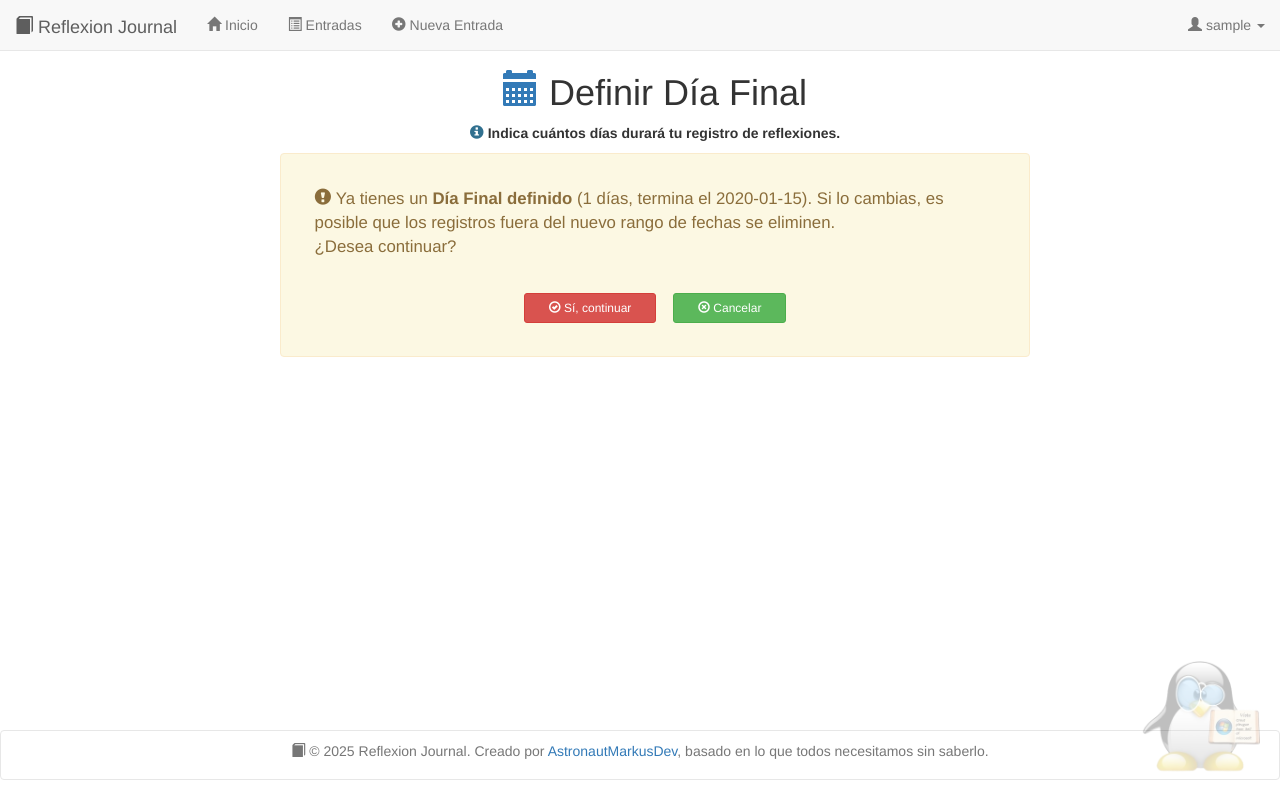
After one commit to AstronautMarkus/reflexion-journal, a Flask app: page /journal/settings/define_final_reflection_day in a window 1280 px wide. The commit adds this page. Run offline with Flask 3, Linux system fonts and the light colour scheme; a user stored in the database is signed in; tables that the repository leaves empty hold one stand-in row (values such as "Sample post"); some libraries are stand-ins or nearby versions.

Commit message:
feat: add define final reflection day functionality with corresponding template and settings link

```diff
--- a/reflexion-journal/app/routes/settings/__init__.py
+++ b/reflexion-journal/app/routes/settings/__init__.py
@@ -2,4 +2,4 @@ from flask import Blueprint
 
 settings = Blueprint('settings', __name__)
 
-from . import define_day_zero, settings_list, change_password, send_change_password_code, submit_change_password
+from . import define_day_zero, settings_list, change_password, send_change_password_code, submit_change_password, define_final_reflection_day
--- /dev/null
+++ b/reflexion-journal/app/routes/settings/define_final_reflection_day.py
@@ -0,0 +1,76 @@
+from . import settings
+from flask import render_template, redirect, url_for, request, jsonify
+from flask_login import current_user
+from app import db
+from flask import flash
+from app.middleware.check_user_auth import login_required_middleware
+from app.models.models import UserDaysGoal, UserDayZero
+from datetime import datetime, timedelta
+
+MAX_DAYS_FREE_PLAN = 100
+
+@settings.route('/settings/define_final_reflection_day', methods=['GET', 'POST'])
+@login_required_middleware
+def define_final_reflection_day():
+    user = current_user
+    user_day_zero = UserDayZero.query.filter_by(user_id=user.id).first()
+    if not user_day_zero:
+        flash('Por favor, establece tu Día Cero antes de definir el día final.', 'danger')
+        return redirect(url_for('settings.define_day_zero'))
+
+    user_days_goal = UserDaysGoal.query.filter_by(user_id=user.id).first()
+    has_days_goal_set = bool(user_days_goal)
+    days_ammount = user_days_goal.days_ammount if user_days_goal else None
+
+    final_date = None
+    if has_days_goal_set:
+        try:
+            day_zero_date = datetime.strptime(str(user_day_zero.date), "%Y-%m-%d")
+            final_date = (day_zero_date + timedelta(days=days_ammount-1)).date()
+        except Exception:
+            final_date = None
+
+    if request.method == 'POST':
+        days_ammount = request.form.get('days_ammount')
+        try:
+            days_ammount = int(days_ammount)
+            if days_ammount < 1 or days_ammount > MAX_DAYS_FREE_PLAN:
+                raise ValueError()
+        except Exception:
+            flash(f'El número de días debe ser un número entero positivo y no mayor a {MAX_DAYS_FREE_PLAN}.', 'danger')
+            return redirect(url_for('settings.define_final_reflection_day'))
+
+        record = UserDaysGoal.query.filter_by(user_id=user.id).first()
+        if record:
+            record.days_ammount = days_ammount
+        else:
+            record = UserDaysGoal(user_id=user.id, days_ammount=days_ammount)
+            db.session.add(record)
+        db.session.commit()
+        flash('Día final actualizado con éxito.', 'success')
+        return redirect(url_for('journal.dashboard'))
+
+    return render_template(
+        'settings/define_final_reflection_day.html',
+        has_days_goal_set=has_days_goal_set,
+        days_ammount=days_ammount,
+        final_date=final_date,
+        day_zero_date=user_day_zero.date
+    )
+
+@settings.route('/settings/calculate_final_date', methods=['POST'])
+@login_required_middleware
+def calculate_final_date():
+    user = current_user
+    user_day_zero = UserDayZero.query.filter_by(user_id=user.id).first()
+    if not user_day_zero:
+        return jsonify({'error': 'No day zero set'}), 400
+    try:
+        days_ammount = int(request.json.get('days_ammount'))
+        if days_ammount < 1 or days_ammount > MAX_DAYS_FREE_PLAN:
+            return jsonify({'error': f'El máximo permitido en el plan gratis es {MAX_DAYS_FREE_PLAN} días.'}), 400
+        day_zero_date = datetime.strptime(str(user_day_zero.date), "%Y-%m-%d")
+        final_date = (day_zero_date + timedelta(days=days_ammount-1)).strftime("%Y-%m-%d")
+        return jsonify({'final_date': final_date})
+    except Exception:
+        return jsonify({'error': 'Invalid input'}), 400
--- /dev/null
+++ b/reflexion-journal/app/templates/settings/define_final_reflection_day.html
@@ -0,0 +1,184 @@
+{% extends 'base/base.html' %}
+{% block title %}Definir Día Final - Reflexion Journal{% endblock %}
+
+{% block content %}
+<div class="container">
+  <div class="row">
+    <div class="col-xs-12 text-center">
+      <h1><span class="glyphicon glyphicon-calendar text-primary"></span> Definir Día Final</h1>
+      <p><span class="glyphicon glyphicon-info-sign text-info"></span>
+        <strong>Indica cuántos días durará tu registro de reflexiones.</strong>
+      </p>
+    </div>
+    <div class="col-md-8 col-md-offset-2">
+      {% if has_days_goal_set %}
+      <div id="alerta-dia-final" class="alert alert-warning" role="alert" style="font-size:1.2em; padding:2em;">
+        <span class="glyphicon glyphicon-exclamation-sign" aria-hidden="true"></span>
+        Ya tienes un <strong>Día Final definido</strong> ({{ days_ammount }} días, termina el {{ final_date }}). Si lo cambias, es posible que los registros fuera del nuevo rango de fechas se eliminen.<br>
+        ¿Desea continuar?
+        <div class="text-center" style="margin-top:2em;">
+          <button id="continuar-dia-final" class="btn btn-danger btn-sm"
+            style="margin-right:1em; padding-left:2em; padding-right:2em;">
+            <span class="glyphicon glyphicon-ok-circle" aria-hidden="true"></span> Sí, continuar
+          </button>
+          <button id="cancelar-dia-final" class="btn btn-success btn-sm" style="padding-left:2em; padding-right:2em;">
+            <span class="glyphicon glyphicon-remove-circle" aria-hidden="true"></span> Cancelar
+          </button>
+        </div>
+      </div>
+      <div id="form-dia-final" style="display:none;">
+        <!-- Formulario -->
+        <form method="post" id="days-goal-form">
+          <div class="form-group">
+            <label for="days_ammount">
+              <span class="glyphicon glyphicon-calendar" aria-hidden="true"></span>
+              ¿Cuántos días quieres reflexionar? (Día Cero: {{ day_zero_date }})<br>
+              <span class="text-muted" style="font-size:0.9em;">Máximo permitido en plan gratis: 100 días</span>
+            </label>
+            <input type="number" class="form-control" id="days_ammount" name="days_ammount" min="1" max="100" required value="{{ days_ammount }}">
+          </div>
+          <div id="final-date-preview" style="margin-bottom:1em;">
+            {% if final_date %}
+            <div class="alert alert-info">
+              <span class="glyphicon glyphicon-calendar"></span>
+              Tu día final será: <strong>{{ final_date }}</strong>
+            </div>
+            {% endif %}
+          </div>
+          <div id="loading-spinner" style="display:none;">
+            <span class="glyphicon glyphicon-refresh glyphicon-spin"></span> Calculando fecha final...
+          </div>
+          <button type="submit" class="btn btn-primary">
+            <span class="glyphicon glyphicon-floppy-disk" aria-hidden="true"></span> Guardar
+          </button>
+          <button type="button" class="btn btn-secondary" id="cancelar-form-dia-final">
+            <span class="glyphicon glyphicon-remove" aria-hidden="true"></span> Cancelar
+          </button>
+        </form>
+      </div>
+      <script>
+        document.getElementById('continuar-dia-final').onclick = function () {
+          document.getElementById('alerta-dia-final').style.display = 'none';
+          document.getElementById('form-dia-final').style.display = 'block';
+        };
+        document.getElementById('cancelar-dia-final').onclick = function () {
+          window.history.back();
+        };
+        document.getElementById('cancelar-form-dia-final').onclick = function () {
+          window.history.back();
+        };
+
+        // Fetch para calcular fecha final
+        var daysInput = document.getElementById('days_ammount');
+        var preview = document.getElementById('final-date-preview');
+        var spinner = document.getElementById('loading-spinner');
+        if (daysInput) {
+          daysInput.addEventListener('input', function () {
+            var val = daysInput.value;
+            if (!val || parseInt(val) < 1) {
+              preview.innerHTML = '';
+              return;
+            }
+            if (parseInt(val) > 100) {
+              preview.innerHTML = '<div class="alert alert-danger">El máximo permitido en el plan gratis es 100 días.</div>';
+              return;
+            }
+            spinner.style.display = 'block';
+            fetch('{{ url_for("settings.calculate_final_date") }}', {
+              method: 'POST',
+              headers: {
+                'Content-Type': 'application/json',
+                'X-CSRFToken': '{{ csrf_token() if csrf_token }}'
+              },
+              body: JSON.stringify({ days_ammount: val })
+            })
+              .then(resp => resp.json().then(data => ({status: resp.status, body: data})))
+              .then(({status, body}) => {
+                spinner.style.display = 'none';
+                if (body.final_date) {
+                  preview.innerHTML = '<div class="alert alert-info"><span class="glyphicon glyphicon-calendar"></span> Tu día final será: <strong>' + body.final_date + '</strong></div>';
+                } else if (body.error) {
+                  preview.innerHTML = '<div class="alert alert-danger">' + body.error + '</div>';
+                } else {
+                  preview.innerHTML = '<div class="alert alert-danger">No se pudo calcular la fecha.</div>';
+                }
+              })
+              .catch(() => {
+                spinner.style.display = 'none';
+                preview.innerHTML = '<div class="alert alert-danger">No se pudo calcular la fecha.</div>';
+              });
+          });
+        }
+      </script>
+      {% else %}
+      <form method="post" id="days-goal-form">
+        <div class="form-group">
+          <label for="days_ammount">
+            <span class="glyphicon glyphicon-calendar" aria-hidden="true"></span>
+            ¿Cuántos días quieres reflexionar? (Día Cero: {{ day_zero_date }})<br>
+            <span class="text-muted" style="font-size:0.9em;">Máximo permitido en plan gratis: 100 días</span>
+          </label>
+          <input type="number" class="form-control" id="days_ammount" name="days_ammount" min="1" max="100" required>
+        </div>
+        <div id="final-date-preview" style="margin-bottom:1em;"></div>
+        <div id="loading-spinner" style="display:none;">
+          <span class="glyphicon glyphicon-refresh glyphicon-spin"></span> Calculando fecha final...
+        </div>
+        <button type="submit" class="btn btn-primary">
+          <span class="glyphicon glyphicon-floppy-disk" aria-hidden="true"></span> Guardar
+        </button>
+      </form>
+      <br><br>
+      <div class="text-center">
+        <a href="{{ url_for('journal.dashboard') }}" class="btn btn-link" id="back-home">
+          <span class="glyphicon glyphicon-home"></span> Volver al Inicio
+        </a>
+      </div>
+      <script>
+        // Fetch para calcular fecha final
+        var daysInput = document.getElementById('days_ammount');
+        var preview = document.getElementById('final-date-preview');
+        var spinner = document.getElementById('loading-spinner');
+        if (daysInput) {
+          daysInput.addEventListener('input', function () {
+            var val = daysInput.value;
+            if (!val || parseInt(val) < 1) {
+              preview.innerHTML = '';
+              return;
+            }
+            if (parseInt(val) > 100) {
+              preview.innerHTML = '<div class="alert alert-danger">El máximo permitido en el plan gratis es 100 días.</div>';
+              return;
+            }
+            spinner.style.display = 'block';
+            fetch('{{ url_for("settings.calculate_final_date") }}', {
+              method: 'POST',
+              headers: {
+                'Content-Type': 'application/json',
+                'X-CSRFToken': '{{ csrf_token() if csrf_token }}'
+              },
+              body: JSON.stringify({ days_ammount: val })
+            })
+              .then(resp => resp.json().then(data => ({status: resp.status, body: data})))
+              .then(({status, body}) => {
+                spinner.style.display = 'none';
+                if (body.final_date) {
+                  preview.innerHTML = '<div class="alert alert-info"><span class="glyphicon glyphicon-calendar"></span> Tu día final será: <strong>' + body.final_date + '</strong></div>';
+                } else if (body.error) {
+                  preview.innerHTML = '<div class="alert alert-danger">' + body.error + '</div>';
+                } else {
+                  preview.innerHTML = '<div class="alert alert-danger">No se pudo calcular la fecha.</div>';
+                }
+              })
+              .catch(() => {
+                spinner.style.display = 'none';
+                preview.innerHTML = '<div class="alert alert-danger">No se pudo calcular la fecha.</div>';
+              });
+          });
+        }
+      </script>
+      {% endif %}
+    </div>
+  </div>
+</div>
+{% endblock %}
```
Also changed, not shown: reflexion-journal/app/templates/settings/settings.html (+8 -0 lines).
